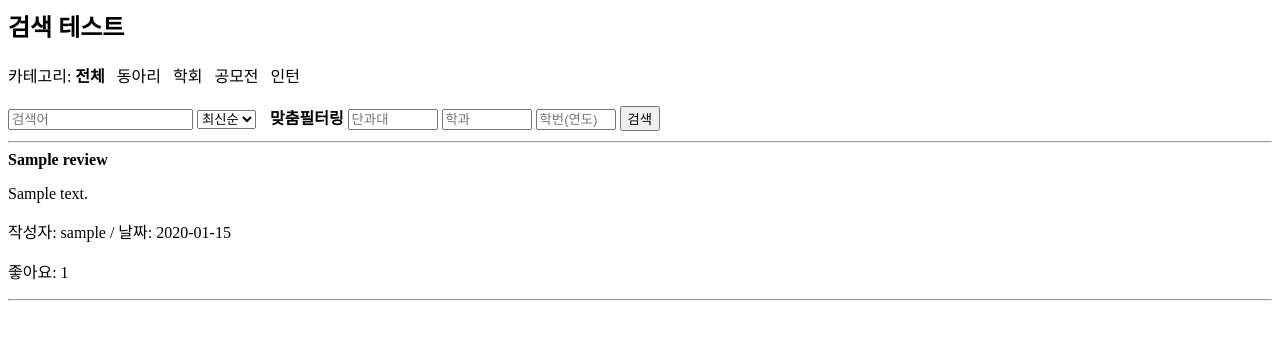
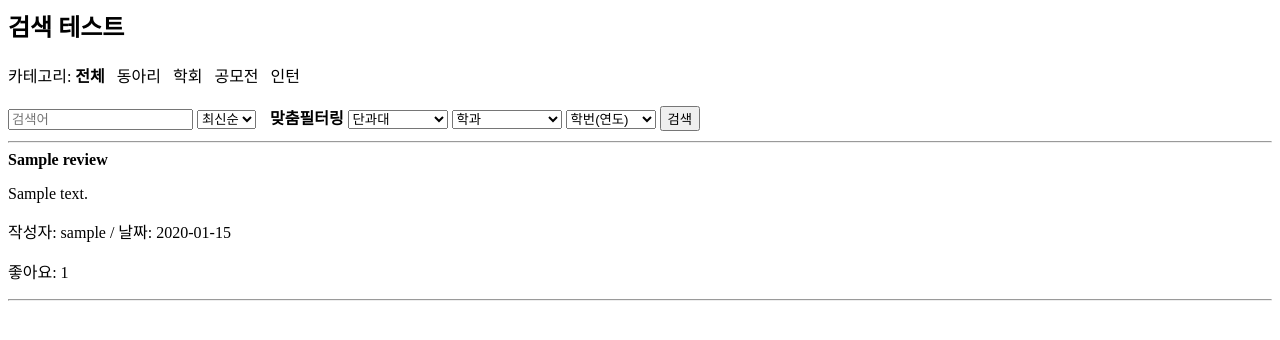
Before and after one commit to esperanza-Q/WAGI_WEB2025, a Django app: page /search/expr/ in a window 1280 px wide. Shown: the top 340 px of the page. Run offline with Django 5.2, Linux system fonts and the light colour scheme; tables that the repository leaves empty hold one stand-in row (values such as "Sample post").

Commit message:
맞춤필터링 드롭다운으로 변경 (input->select)

```diff
--- a/search/templates/b_search_expr.html
+++ b/search/templates/b_search_expr.html
@@ -26,11 +26,26 @@
             <option value="latest" {% if sort == 'latest' %}selected{% endif %}>최신순</option>
             <option value="agree" {% if sort == 'agree' %}selected{% endif %}>공감순</option>
         </select>
-        <!-- 맞춤필터링: 단과대, 학과, 학번 -->
+        <!-- 맞춤필터링: 단과대, 학과, 학번 드롭다운 -->
         <span style="margin-left:10px; font-weight:bold;">맞춤필터링</span>
-        <input type="text" name="college" placeholder="단과대" value="{{ selected_college|default:'' }}" style="width:90px;">
-        <input type="text" name="department" placeholder="학과" value="{{ selected_department|default:'' }}" style="width:90px;">
-        <input type="text" name="grade" placeholder="학번(연도)" value="{{ selected_grade|default:'' }}" style="width:80px;">
+        <select name="college" style="width:100px;">
+            <option value="">단과대</option>
+            {% for c in college_list %}
+                <option value="{{ c }}" {% if selected_college == c %}selected{% endif %}>{{ c }}</option>
+            {% endfor %}
+        </select>
+        <select name="department" style="width:110px;">
+            <option value="">학과</option>
+            {% for d in department_list %}
+                <option value="{{ d }}" {% if selected_department == d %}selected{% endif %}>{{ d }}</option>
+            {% endfor %}
+        </select>
+        <select name="grade" style="width:90px;">
+            <option value="">학번(연도)</option>
+            {% for g in grade_list %}
+                <option value="{{ g }}" {% if selected_grade == g %}selected{% endif %}>{{ g }}</option>
+            {% endfor %}
+        </select>
         <button type="submit">검색</button>
     </form>
     <hr>
--- a/search/views.py
+++ b/search/views.py
@@ -60,6 +60,12 @@ def search_expr_test(request):
         else:
             reviews = reviews.order_by('-created_at')
 
+    # 드롭다운용 목록 준비
+    from accounts.models import College, Department, User
+    college_list = list(College.objects.values_list('college_name', flat=True))
+    department_list = list(Department.objects.values_list('dept_name', flat=True))
+    grade_list = sorted(set([u[:4] for u in User.objects.values_list('username', flat=True) if len(u) >= 4]))
+
     context = {
         'reviews': reviews,
         'q_query': query,
@@ -69,6 +75,9 @@ def search_expr_test(request):
         'selected_college': college,
         'selected_department': department,
         'selected_grade': grade,
+        'college_list': college_list,
+        'department_list': department_list,
+        'grade_list': grade_list,
     }
     return render(request, "b_search_expr.html", context)
 
```
